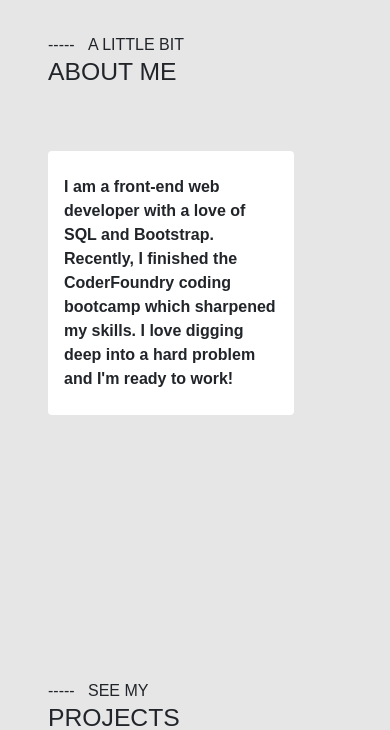
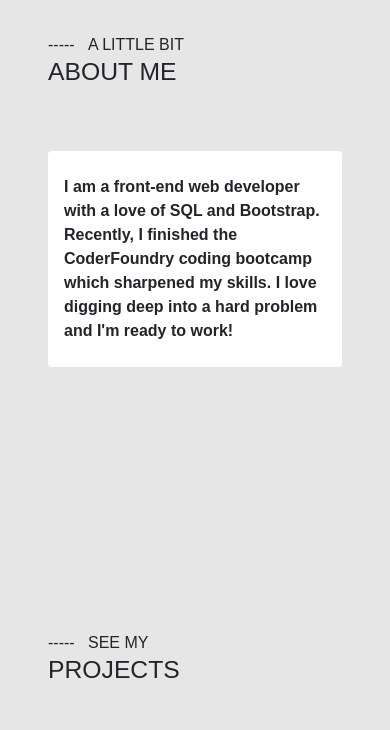
Before and after one commit to ephillips-tx/Portfolio, a plain HTML site: page index.html in a window 390 px wide. Shown: the part 811-1541 px from the top of the page. Drawn offline with nearby package versions, Linux system fonts and the light colour scheme; a web font is replaced by a local one.

Commit message:
fix padding in mobile

```diff
--- a/index.html
+++ b/index.html
@@ -124,7 +124,7 @@
                 </div>
             </div>
 
-            <main class="container-fluid minHeight px-5">
+            <main class="container-fluid minHeight ps-5">
                 <!-- ABOUT SECTION -->
                 <section class="row mb-5 px-lg-5 ms-lg-3" id="about">
                     <span>-----&nbsp;&nbsp;&nbsp;A LITTLE BIT</span>
```
